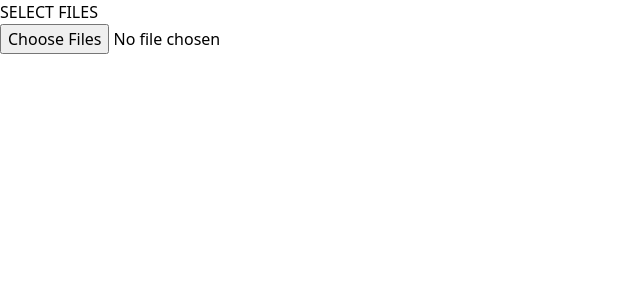
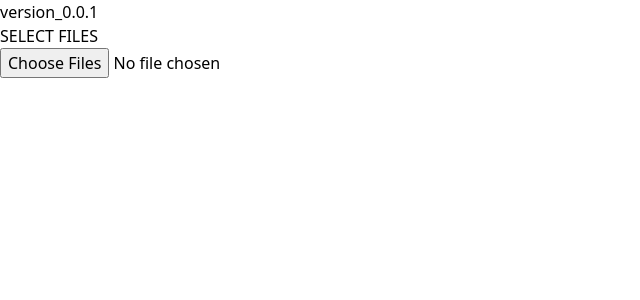
Before and after one commit to z0l1/heic-conv, a SvelteKit app: page / in a window 1280 px wide. Shown: the top 300 px of the page, without its empty margins (0-640 px from the left). Built offline with nearby package versions, Linux system fonts and the light colour scheme.

Commit message:
change url to repo name

```diff
--- a/src/routes/+layout.svelte
+++ b/src/routes/+layout.svelte
@@ -3,4 +3,6 @@
 	let { children } = $props();
 </script>
 
+<div class="fontmono text-xs">version_0.0.1</div>
+
 {@render children()}
--- a/svelte.config.js
+++ b/svelte.config.js
@@ -15,7 +15,7 @@ const config = {
 		adapter: adapter(),
 
 		paths: {
-			base: process.env.NODE_ENV === 'production' ? '/heic-conv-gui' : ''
+			base: process.env.NODE_ENV === 'production' ? '/heic-conv' : ''
 		}
 	}
 };
```
